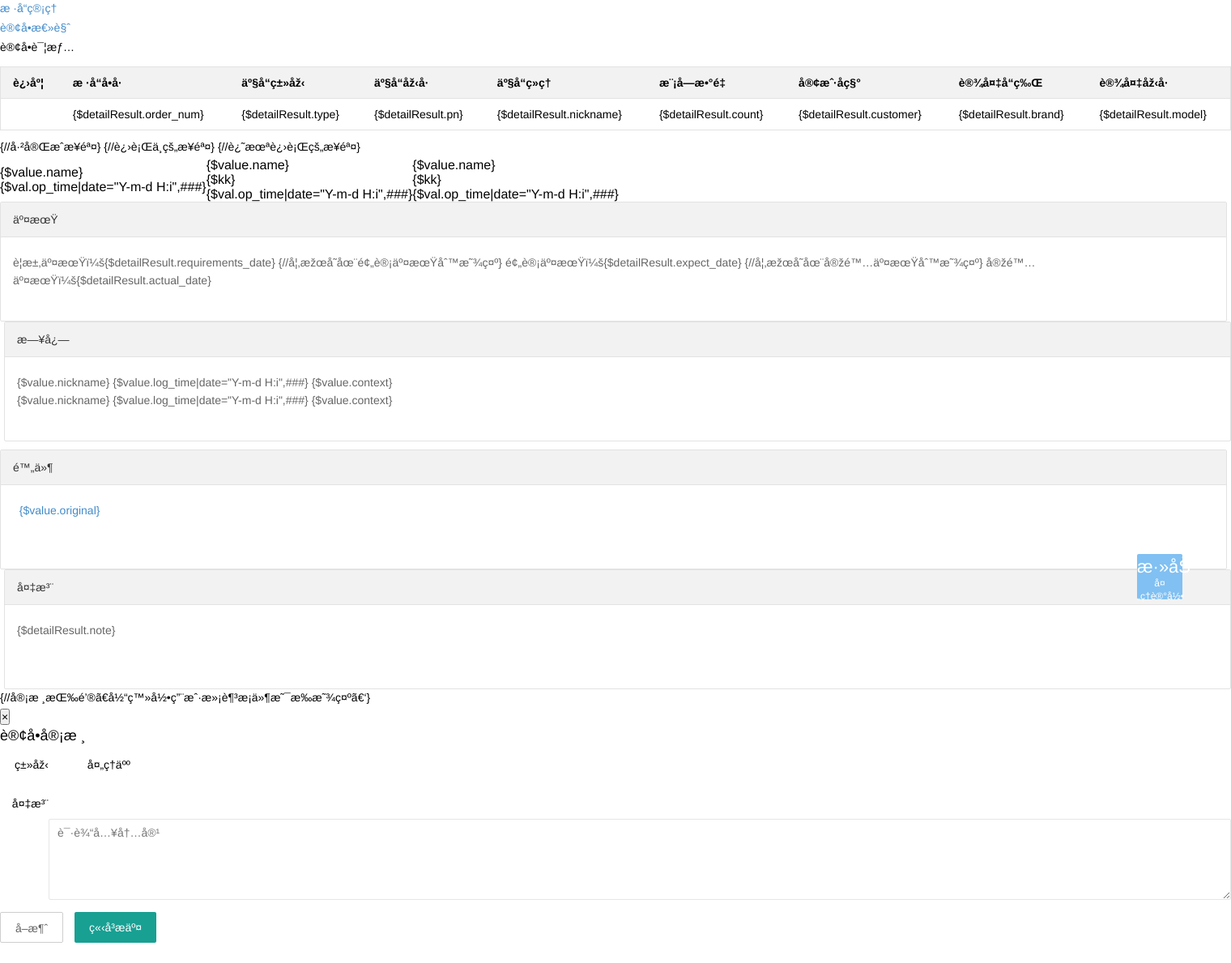
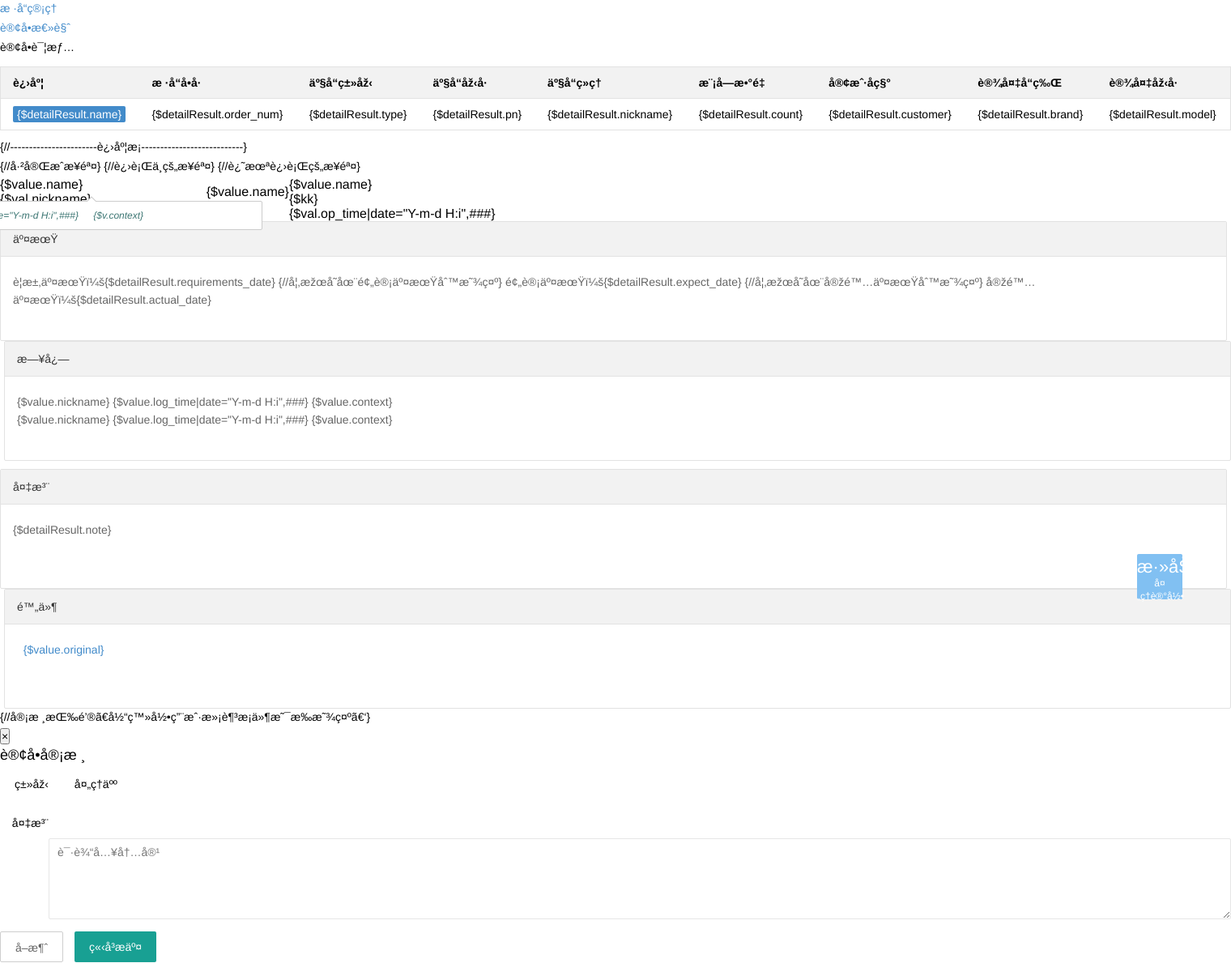
Before and after one commit to AyoAya/atopOA, a PHP site: page /DbName/Atop/Home/View/Default/Sample/detail.html in a window 1520 px wide. Shown: the whole page at 81% size. Before the commit the page ends 1164 px from the top, so only its background shows below. Run offline with PHP 8.4, Linux system fonts and the light colour scheme.

Commit message:
修改了样品管理进度条的数据 （gcx）

```diff
--- a/Atop/Home/View/Default/Sample/detail.html
+++ b/Atop/Home/View/Default/Sample/detail.html
@@ -4,7 +4,6 @@
 <block name="linkcss">
     <link rel="stylesheet" href="__CSS__/bs-is-fun.css">
 	<link rel="stylesheet" href="__PUBLIC__/layui/css/layui.css">
-    <link rel="stylesheet" href="__CSS__/sample/overview.css">
 	<link rel="stylesheet" href="__CSS__/sample/detail.css">
 	<link rel="stylesheet" href="__CSS__/procedure.css">
 </block>
@@ -46,7 +45,7 @@
 				</thead>
 				<tbody>
 					<tr>
-						<td></td>
+						<td><span class="tag tag-primary">{$detailResult.name}</span></td>
 						<td>{$detailResult.order_num}</td>
 						<td>{$detailResult.type}</td>
 						<td>{$detailResult.pn}</td>
@@ -62,7 +61,7 @@
 	</div>
 
 
-
+	{//-----------------------进度条---------------------------}
 
 	<div class="procedure">
 		<table class="procedure-table">
@@ -85,11 +84,25 @@
 							{//已完成步骤}
 							<notempty name="vo.op_time">
 								<td class="active">
-									<div class="procedure-title">{$value.name}</div>
+									<div class="procedure-title">{$value.name}
+										<notempty name="vo.log">
+											<i class=" icon-info-sign myTooltip">
+												<div class="sr-only popover-box">
+													<volist name="vo.log" id="v">
+														<div class="log-box">
+															<span class="log-box-time">{$v.log_time|date="Y-m-d H:i",###}</span>
+															<span class="log-box-context">{$v.context}</span>
+														</div>
+													</volist>
+												</div>
+											</i>
+										</notempty>
+									</div>
 									<div class="procedure-step"><i class="icon-ok"></i></div>
 									<div class="procedure-info">
 										<volist name="detailResult.operating" id="val">
 											<eq name="value.id" value="$val.id">
+												{$val.nickname}<br>
 												{$val.op_time|date="Y-m-d H:i",###}
 											</eq>
 										</volist>
@@ -101,13 +114,7 @@
 								<td>
 									<div class="procedure-title">{$value.name}</div>
 									<div class="procedure-step">{$kk}</div>
-									<div class="procedure-info">
-										<volist name="detailResult.operating" id="val">
-											<eq name="value.id" value="$val.id">
-												{$val.op_time|date="Y-m-d H:i",###}
-											</eq>
-										</volist>
-									</div>
+									<div class="procedure-info"></div>
 									<div class="procedure-hollow"></div>
 								</td>
 							</notempty>
@@ -168,6 +175,16 @@
 		<div class="col-lg-6 sample-main-left">
 			<div class="layui-collapse">
 				<div class="layui-colla-item">
+					<h2 class="layui-colla-title">备注</h2>
+					<div class="layui-colla-content layui-show">
+						<p>{$detailResult.note}</p>
+					</div>
+				</div>
+			</div>
+		</div>
+		<div class="col-lg-6 sample-main-right">
+			<div class="layui-collapse">
+				<div class="layui-colla-item">
 					<h2 class="layui-colla-title">附件</h2>
 					<div class="layui-colla-content layui-show">
 						<volist name="attachmentResult" id="value">
@@ -176,16 +193,6 @@
 	                        </div>
 	                    </volist>
 	                    <div class="clearfix"></div>
-					</div>
-				</div>
-			</div>
-		</div>
-		<div class="col-lg-6 sample-main-right">
-			<div class="layui-collapse">
-				<div class="layui-colla-item">
-					<h2 class="layui-colla-title">备注</h2>
-					<div class="layui-colla-content layui-show">
-						<p>{$detailResult.note}</p>
 					</div>
 				</div>
 			</div>
@@ -204,7 +211,7 @@
 
 <block name="modals">
 
-	<!-------------------------------------进度条-------------------------------------------------------------------->
+	<!-------------------------------------模态框-------------------------------------------------------------------->
 
 	<if condition="$_SESSION['user']['id'] eq $detailResult['operating'][count($detailResult['operating'])-1]['operator']">
 		<div class="modal fade" id="myModal" tabindex="-1" role="dialog" aria-labelledby="myModalLabel">
@@ -231,12 +238,13 @@
 								</div>
 							</div>
 
-							<div id="operating-person" class="layui-inline sr-only" style="margin-bottom: 10px;margin-left: 20px;">
+							<div id="operating-person" class="layui-inline sr-only" style="margin-bottom: 10px;margin-left: 4px;">
 								<label class="layui-form-label" style="padding-left: 2px;width: 60px;">处理人</label>
-								<div class="layui-input-inline">
-									<select class="" name="state" lay-verify="required">
+								<div class="layui-input-inline" style="width: 228px;">
+									<select class="" name="operator" lay-verify="required">
 										<volist name="persons" id="value">
-											<option value="{$value.id}">{$value.nickname}</option>
+											{$persons}
+											<option value="{$value.id}" <eq name="value.id" value="$detailResult.manager">selected</eq>>{$value.nickname}</option>
 										</volist>
 									</select>
 								</div>
--- a/Atop/Home/View/Default/Sample/index.html
+++ b/Atop/Home/View/Default/Sample/index.html
@@ -27,7 +27,7 @@
 		</a>-->
 		<eq name="Think.session.user.department" value="4">
 			<a href="__ROOT__/Sample/add" class="layui-btn layui-btn-primary">
-				<span class="glyphicon glyphicon-plus"></span>我要下单
+				<span class="glyphicon glyphicon-plus"></span> 我要下单
 			</a>
 		</eq>
 		<present name="search">
--- a/Public/home/css/sample/detail.css
+++ b/Public/home/css/sample/detail.css
@@ -55,11 +55,53 @@ a {
 }
 
 
-
-
-
-
-
+.procedure .procedure-table .procedure-wrap td .procedure-title .myTooltip {
+	color: #f0ad4e;
+	position: relative;
+	cursor: default;
+}
+.procedure .procedure-table .procedure-wrap td .procedure-title .myTooltip .popover-box {
+	position: absolute;
+	width: 400px;
+	left: 50%;
+	top: 29px;
+	margin-left: -200px;
+	background: #fff;
+	z-index: 999;
+	border: solid 1px #ccc;
+	padding: 10px;
+	-webkit-border-radius: 2px;
+	-moz-border-radius: 2px;
+	border-radius: 2px;
+}
+.procedure .procedure-table .procedure-wrap td .procedure-title .myTooltip .popover-box:after {
+	content: '';
+	width: 14px;
+	height: 14px;
+	position: absolute;
+	top: -14px;
+	left: 50%;
+	margin-left: -7px;
+	background: url("../../img/arrow_up_border_ccc.png") center center no-repeat;
+	-webkit-background-size: 100%;
+	background-size: 100%;
+}
+.procedure .procedure-table .procedure-wrap td .procedure-title .myTooltip .popover-box .log-box {
+	text-align: left;
+	color: #3c7673;
+	font-size: 12px;
+	padding: 0 0 10px 0;
+	margin-bottom: 10px;
+	border-bottom: solid 1px #eee;
+}
+.procedure .procedure-table .procedure-wrap td .procedure-title .myTooltip .popover-box .log-box .log-box-time {
+	margin-right: 15px;
+}
+.procedure .procedure-table .procedure-wrap td .procedure-title .myTooltip .popover-box .log-box:last-child {
+	padding-bottom: 0;
+	margin-bottom: 0;
+	border-bottom: none;
+}
 
 
 /*** 审核按钮 ***/
@@ -103,3 +145,21 @@ a {
 .solo_box #solo_pass .detai_pass{
 	width: 300px;
 }
+
+
+
+
+/*** 定义tag样式 ***/
+span.tag {
+	padding: 2px 5px;
+	color: #fff;
+	background: #428bca;
+	border-radius: 2px;
+}
+span.tag-primary {
+	background: #428bca;
+}
+
+span.tag-danger {
+	background: #d9534f;
+}
--- a/Public/home/js/sample/detail.js
+++ b/Public/home/js/sample/detail.js
@@ -2,21 +2,15 @@ $(function(){
 
     //如果有留言就显示
     $('.myTooltip').hover(function(){
-        $("[data-toggle='popover']").popover('show');
-    },function()
-    {
-        $("[data-toggle='popover']").popover('hide');
+        $(this).find('.popover-box').removeClass('sr-only');
+    },function(){
+        $(this).find('.popover-box').addClass('sr-only');
     });
 
-
-
-
+    //
     layui.use(['layer','form'], function() {
         var layer = layui.layer;
         var form = layui.form();
-        var AllData = '{"sample_detail":[';	//定义空对象用于存放订单内容
-
-
         form.on('select(operation)', function( data ){
             var _value = data.value;    //获取到当前选中value
 
@@ -31,9 +25,6 @@ $(function(){
             }
 
         });
-
-
-
 
 
 
```
Also changed, not shown: Atop/Home/Controller/SampleController.class.php (+126 -49 lines), Public/home/css/procedure.css (+2 -9 lines), Public/home/js/sample/add.js (+19 -8 lines).
